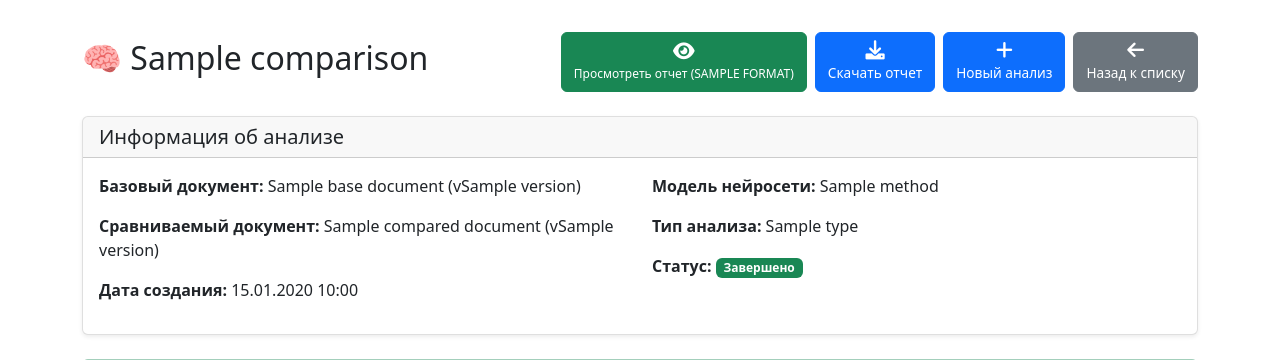
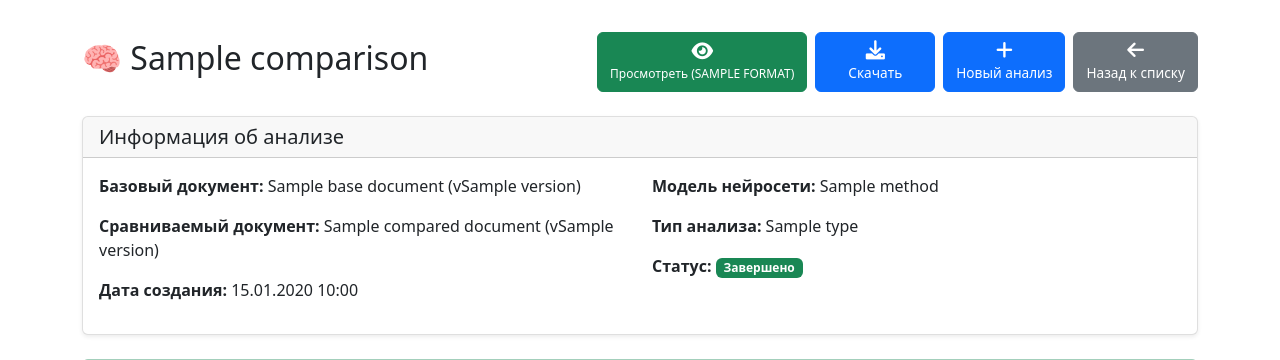
Before and after one commit to h1vEmQ/document-analyzer, a Django app: template templates/analysis/ollama_comparison_detail.html in a window 1280 px wide. Shown: the part 56-416 px from the top of the page. Run offline with Django 5.2, Linux system fonts and the light colour scheme; the template is opened without the code that fills it: most values are stand-ins (such as "Sample title", 1, 10 or a date in 2020).

Commit message:
feat: улучшения интерфейса кнопок и терминологии
- Убрано слово 'отчет' из текста кнопок действий
- Заменено 'Админ-панель' на 'Администрирование' во всех шаблонах
- Обновлены заголовки и навигация админ-интерфейса
- Улучшена консистентность терминологии в приложении

```diff
--- a/settings/admin_site.py
+++ b/settings/admin_site.py
@@ -12,9 +12,9 @@ import json
 
 
 class WARAAdminSite(AdminSite):
-    """Кастомная админ-панель 📊 Анализатор документов с интеграцией настроек"""
+    """Кастомная администрирование 📊 Анализатор документов с интеграцией настроек"""
 
-    site_header = '📊 Анализатор документов Админ-панель'
+    site_header = '📊 Анализатор документов Администрирование'
     site_title = '📊 Анализатор документов'
     index_title = 'Управление системой анализа документов'
 
--- a/templates/admin/base_site.html
+++ b/templates/admin/base_site.html
@@ -3,7 +3,7 @@
 {% block title %}{{ title }} | {{ site_title|default:app_name }}{% endblock %}
 
 {% block branding %}
-<h1 id="site-name"><a href="{% url 'admin:index' %}">{{ site_header|default:app_name|add:" - Админ-панель" }}</a></h1>
+<h1 id="site-name"><a href="{% url 'admin:index' %}">{{ site_header|default:app_name|add:" - Администрирование" }}</a></h1>
 {% endblock %}
 
 {% block nav-global %}
--- a/templates/analysis/ollama_comparison_detail.html
+++ b/templates/analysis/ollama_comparison_detail.html
@@ -100,21 +100,21 @@
                 {% if latest_report %}
                     <a href="{% url 'reports:detail' latest_report.id %}" class="btn btn-success d-flex flex-column align-items-center justify-content-center" style="min-width: 140px; height: 60px;">
                         <i class="fas fa-eye mb-1" style="font-size: 1.2em;"></i>
-                        <span style="font-size: 0.75em;">Просмотреть отчет ({{ latest_report.format|upper }})</span>
+                        <span style="font-size: 0.75em;">Просмотреть ({{ latest_report.format|upper }})</span>
                     </a>
                     <a href="{{ latest_report.file.url }}" class="btn btn-primary d-flex flex-column align-items-center justify-content-center" target="_blank" style="min-width: 120px; height: 60px;">
                         <i class="fas fa-download mb-1" style="font-size: 1.2em;"></i>
-                        <span style="font-size: 0.85em;">Скачать отчет</span>
+                        <span style="font-size: 0.85em;">Скачать</span>
                     </a>
                 {% elif comparison.reports.exists %}
                     <a href="{% url 'reports:list' %}" class="btn btn-info d-flex flex-column align-items-center justify-content-center" style="min-width: 140px; height: 60px;">
                         <i class="fas fa-file-alt mb-1" style="font-size: 1.2em;"></i>
-                        <span style="font-size: 0.75em;">Просмотреть отчеты ({{ comparison.reports.count }})</span>
+                        <span style="font-size: 0.75em;">Просмотреть ({{ comparison.reports.count }})</span>
                     </a>
                 {% else %}
                     <a href="{% url 'reports:generate' comparison.id %}" class="btn btn-success d-flex flex-column align-items-center justify-content-center" style="min-width: 120px; height: 60px;">
                         <i class="fas fa-file-alt mb-1" style="font-size: 1.2em;"></i>
-                        <span style="font-size: 0.85em;">Создать отчет</span>
+                        <span style="font-size: 0.85em;">Создать</span>
                     </a>
                 {% endif %}
                 <a href="{% url 'analysis:ollama_create' %}" class="btn btn-primary d-flex flex-column align-items-center justify-content-center" style="min-width: 120px; height: 60px;">
--- a/templates/base/base.html
+++ b/templates/base/base.html
@@ -60,7 +60,7 @@
                     {% if user.is_authenticated and user.is_superuser or user.role == 'admin' %}
                         <li class="nav-item">
                             <a class="nav-link text-warning" href="{% url 'users:admin_list' %}">
-                                <i class="fas fa-user-shield"></i> Админ-панель
+                                <i class="fas fa-user-shield"></i> Администрирование
                             </a>
                         </li>
                     {% endif %}
--- a/templates/reports/report_detail.html
+++ b/templates/reports/report_detail.html
@@ -29,16 +29,16 @@
                 {% if report.file %}
                     <a href="{% url 'reports:view' report.pk %}" class="btn btn-primary d-flex flex-column align-items-center justify-content-center" target="_blank" style="min-width: 120px; height: 60px;">
                         <i class="fas fa-eye mb-1" style="font-size: 1.2em;"></i>
-                        <span style="font-size: 0.85em;">Просмотреть отчет</span>
+                        <span style="font-size: 0.85em;">Просмотреть</span>
                     </a>
                     <a href="{% url 'reports:download' report.pk %}" class="btn btn-success d-flex flex-column align-items-center justify-content-center" style="min-width: 120px; height: 60px;">
                         <i class="fas fa-download mb-1" style="font-size: 1.2em;"></i>
-                        <span style="font-size: 0.85em;">Скачать отчет</span>
+                        <span style="font-size: 0.85em;">Скачать</span>
                     </a>
                 {% endif %}
                 <a href="{% url 'reports:delete' report.pk %}" class="btn btn-danger d-flex flex-column align-items-center justify-content-center" style="min-width: 120px; height: 60px;">
                     <i class="fas fa-trash mb-1" style="font-size: 1.2em;"></i>
-                    <span style="font-size: 0.85em;">Удалить отчет</span>
+                    <span style="font-size: 0.85em;">Удалить</span>
                 </a>
             </div>
         </div>
```
Also changed, not shown: settings/views.py (+4 -4 lines), templates/users/admin/base.html (+5 -5 lines), db.sqlite3.
